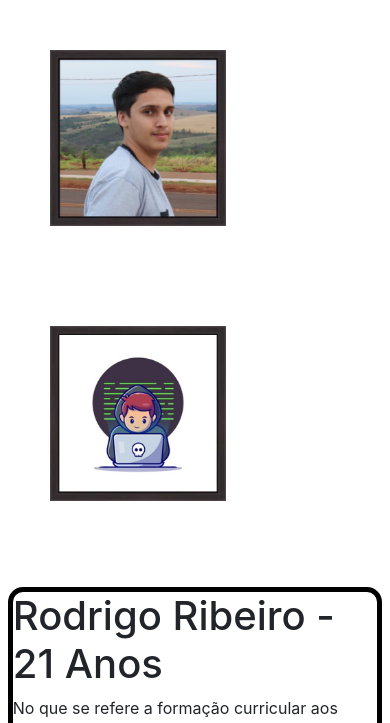
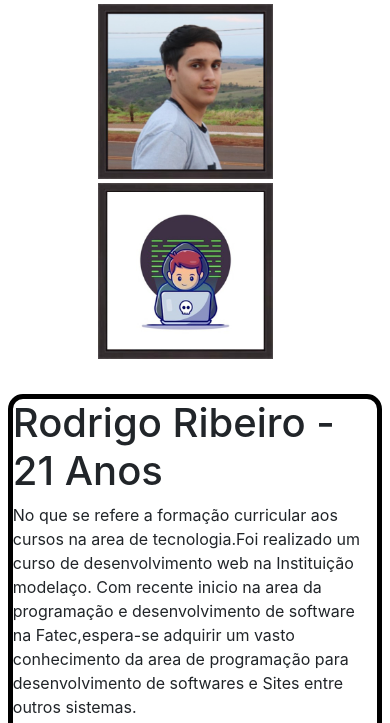
Before and after one commit to rodrigoribeiro027/Portfolio-1-Design-Digital, a Python web app: template templates/sobre1.html in a window 390 px wide. Shown: the part 56-779 px from the top of the page. Run offline with Jinja, Linux system fonts and the light colour scheme; the template is opened without the code that fills it, so the values that code supplies are empty; some libraries are stand-ins or nearby versions.

Commit message:
Add files via upload

```diff
--- a/static/CSS/home.css
+++ b/static/CSS/home.css
@@ -104,13 +104,15 @@ footer{
 
 .imagemprojeto2{
     width: 20%;
-    margin: 50px 50px;
+    margin-left: 20%;
+    margin-top: 1%;
     filter: brightness(5);
     filter: contrast(1);
     }
     @media (max-width: 952px){
         .imagemprojeto2{
             width: 45%;
+            margin-left: 25%;
         }
 }
 .email{
```
